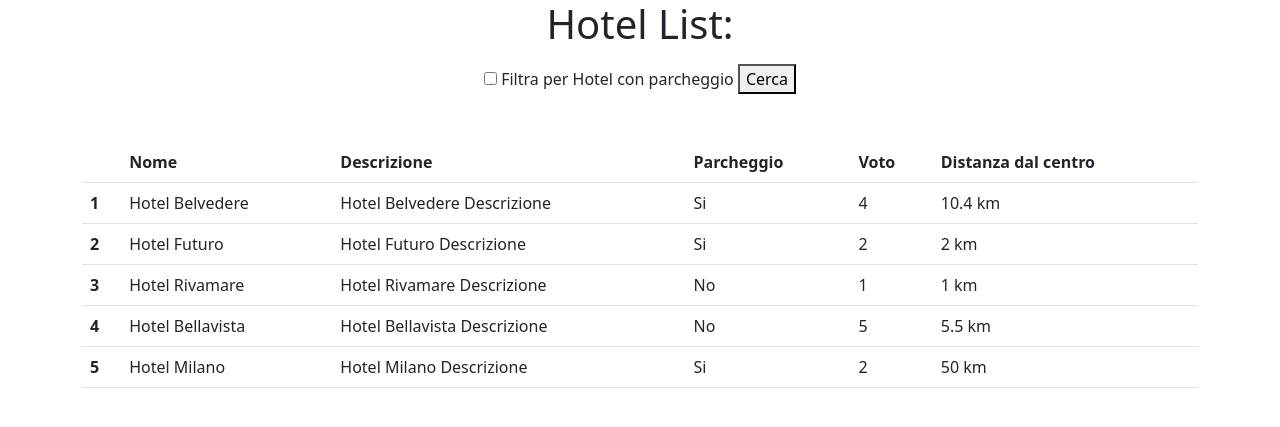
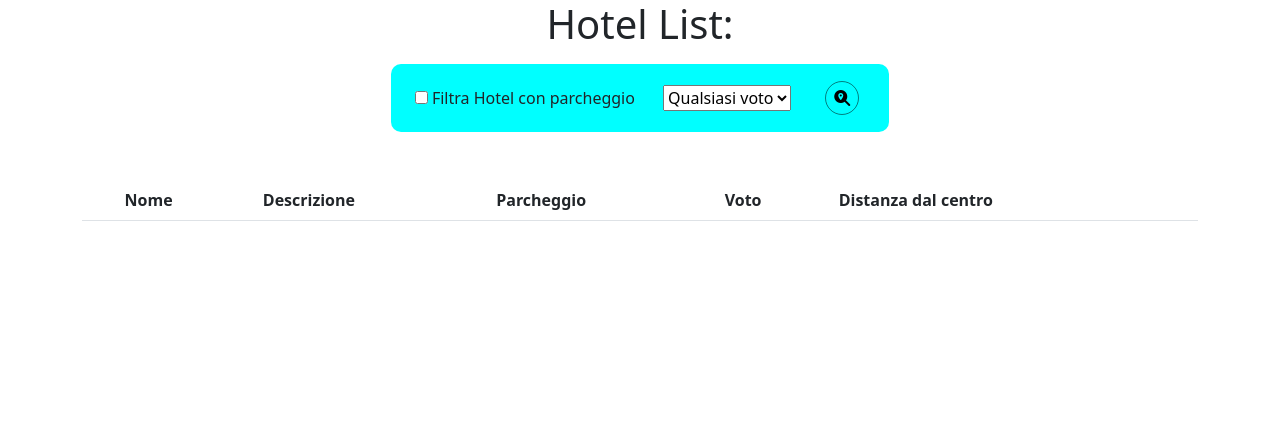
Before and after one commit to Pietro-fe01/php-hotel, a PHP site: page /?vote=1 in a window 1280 px wide. Shown: the top 427 px of the page. Run offline with PHP 8.4, Linux system fonts and the light colour scheme; lists and menus that the app fills with data are empty.

Commit message:
Inserita anche la select: - Create le diverse condizioni per mostrare o meno i vari risultati combinati sia per gli hotel con parcheggio che per gli hotel con i vari voti

```diff
--- a/index.php
+++ b/index.php
@@ -38,6 +38,7 @@
     ];
 
     $parking = isset($_GET['parking_filter']) ? $_GET['parking_filter'] : 'no_filter';
+    $voting = $_GET['vote']
 ?>
 
 <!DOCTYPE html>
@@ -47,18 +48,32 @@
     <meta http-equiv="X-UA-Compatible" content="IE=edge">
     <meta name="viewport" content="width=device-width, initial-scale=1.0">
     <title>Php Hotel</title>
+    <link rel="stylesheet" href="style/style.css">
     <!-- Bootstrap CDN CSS -->
         <link rel="stylesheet" href="https://cdn.jsdelivr.net/npm/bootstrap@5.2.3/dist/css/bootstrap.min.css" integrity="sha384-rbsA2VBKQhggwzxH7pPCaAqO46MgnOM80zW1RWuH61DGLwZJEdK2Kadq2F9CUG65" crossorigin="anonymous">
     <!-- /Bootstrap CDN CSS -->
+    <!-- Fontawesome CDN -->
+        <link rel="stylesheet" href="https://cdnjs.cloudflare.com/ajax/libs/font-awesome/6.2.1/css/all.min.css" integrity="sha512-MV7K8+y+gLIBoVD59lQIYicR65iaqukzvf/nwasF0nqhPay5w/9lJmVM2hMDcnK1OnMGCdVK+iQrJ7lzPJQd1w==" crossorigin="anonymous" referrerpolicy="no-referrer" />
+    <!-- /Fontawesome CDN -->
 </head>
 <body>
     <main class="container">
         <h1 class="text-center mb-3">Hotel List:</h1>
 
-        <form action="index.php" method="GET" class="custom-control custom-checkbox text-center">
+        <form action="index.php" method="GET" class="custom-control custom-checkbox px-4 py-3">
             <input type="checkbox" class="custom-control-input" id="customCheck1" name="parking_filter" value="on">
-            <label class="custom-control-label" for="customCheck1">Filtra per Hotel con parcheggio</label>
-            <button type="submit">Cerca</button>
+            <label class="custom-control-label" for="customCheck1">Filtra Hotel con parcheggio</label>
+
+            <select class="mx-4" name="vote" id="">
+                <option value="all" selected>Qualsiasi voto</option>
+                <option value="one">Voto 1</option>
+                <option value="two">Voto 2</option>
+                <option value="three">Voto 3</option>
+                <option value="four">Voto 4</option>
+                <option value="five">Voto 5</option>
+            </select>
+
+            <button type="submit"><i class="fa-solid fa-magnifying-glass-location"></i></button>
         </form>
 
         <table class="table table-hover mt-5">
@@ -74,26 +89,19 @@
             </thead>
             <tbody>
                 <?php for ($i=0; $i < count($hotels); $i++) { ?>
-                    <?php if($parking == 'on' && $hotels[$i]['parking'] === true) { ?>
-                        <tr>
-                            <th scope="row"><?php echo $i + 1 ?></th>
-                            <td><?php echo $hotels[$i]['name'] ?></td>
-                            <td><?php echo $hotels[$i]['description'] ?></td>
-                            <td>
-                                <?php
-                                    if($hotels[$i]['parking']){
-                                        echo 'Si';
-                                    } else {
-                                        echo 'No';
-                                    }
-                                ?>
-                            </td>
-                            <td><?php echo $hotels[$i]['vote'] ?></td>
-                            <td><?php echo $hotels[$i]['distance_to_center'] ?> km</td>
-                        </tr>
-                    <?php } ?>
-
-                    <?php if($parking == 'no_filter') { ?>
+                    <?php if($parking == 'no_filter' && $voting == 'all'
+                    || $parking == 'no_filter' && $voting == 'one' && $hotels[$i]['vote'] >= 1
+                    || $parking == 'no_filter' && $voting == 'two' && $hotels[$i]['vote'] >= 2
+                    || $parking == 'no_filter' && $voting == 'three' && $hotels[$i]['vote'] >= 3
+                    || $parking == 'no_filter' && $voting == 'four' && $hotels[$i]['vote'] >= 4
+                    || $parking == 'no_filter' && $voting == 'five' && $hotels[$i]['vote'] >= 5
+                    || $parking == 'on' && $hotels[$i]['parking'] === true && $voting == 'all'
+                    || $parking == 'on' && $hotels[$i]['parking'] === true && $voting == 'one' && $hotels[$i]['vote'] >= 1
+                    || $parking == 'on' && $hotels[$i]['parking'] === true && $voting == 'two' && $hotels[$i]['vote'] >= 2
+                    || $parking == 'on' && $hotels[$i]['parking'] === true && $voting == 'three' && $hotels[$i]['vote'] >= 3
+                    || $parking == 'on' && $hotels[$i]['parking'] === true && $voting == 'four' && $hotels[$i]['vote'] >= 4
+                    || $parking == 'on' && $hotels[$i]['parking'] === true && $voting == 'five' && $hotels[$i]['vote'] >= 5
+                    ) { ?>
                         <tr>
                             <th scope="row"><?php echo $i + 1 ?></th>
                             <td><?php echo $hotels[$i]['name'] ?></td>
--- /dev/null
+++ b/style/style.css
@@ -0,0 +1,36 @@
+/*----------------------------
+    MAIN
+-----------------------------*/
+main {
+    display: flex;
+    flex-direction: column;
+    align-items: center;
+}
+
+/*----------------------------
+    FORM
+-----------------------------*/
+form{
+    background-color: cyan;
+    border-radius: 10px;
+}
+
+/*----------------------------
+    BUTTON
+-----------------------------*/
+button{
+    background-color: transparent;
+    border: none;
+}
+
+button i{
+    padding: 8px;
+    border-radius: 50%;
+    border: 1px solid rgba(0, 0, 0, 0.5);
+    transition: background 0.3s, transform 0.5s;
+}
+
+button:hover i{
+    background-color: red;
+    transform: scale(1.2);
+}
```
